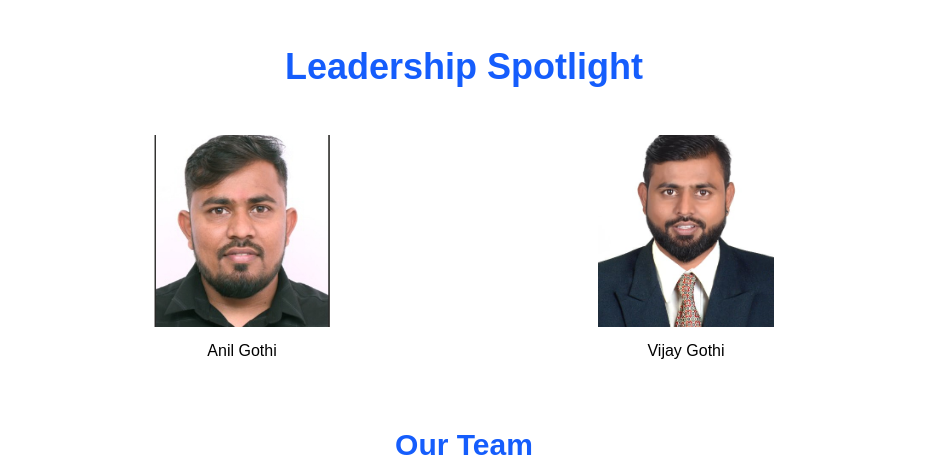
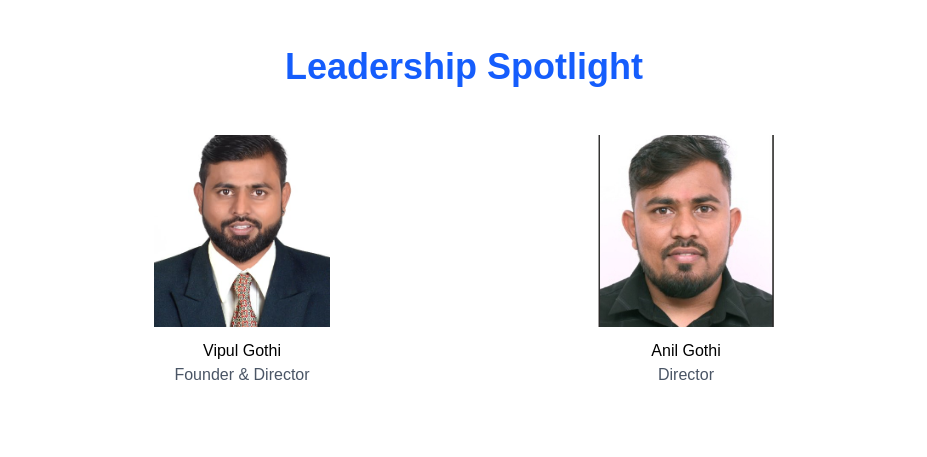
Before and after one commit to catnoirr/ekam, a Next.js app: page /about in a window 1280 px wide. Shown: the part 896-1353 px from the top of the page, without its empty margins (176-1103 px from the left). Built offline with nearby package versions, Linux system fonts and the light colour scheme.

Commit message:
about changes

```diff
--- a/src/app/components/About/PurposeAndLeadership.jsx
+++ b/src/app/components/About/PurposeAndLeadership.jsx
@@ -52,16 +52,16 @@ const PurposeAndLeadership = () => {
       <div className="grid md:grid-cols-2 gap-6 mt-6 py-6">
         {[
           {
+            name: "Vipul Gothi",
+            role: "Founder & Director",
+            image:
+              "/team1.jpg",
+          },
+          {
             name: "Anil Gothi",
             role: "Director",
             image:
               "/team2.jpg",
-          },
-          {
-            name: "Vijay Gothi",
-            role: "Director",
-            image:
-              "/team1.jpg",
           },
 
         ].map((leader, index) => (
@@ -75,6 +75,7 @@ const PurposeAndLeadership = () => {
               />
             </div>
             <h3 className="mt-3 font-medium text-black">{leader.name}</h3>
+            <p className="text-gray-600">{leader.role}</p>
           </div>
         ))}
       </div>
```
